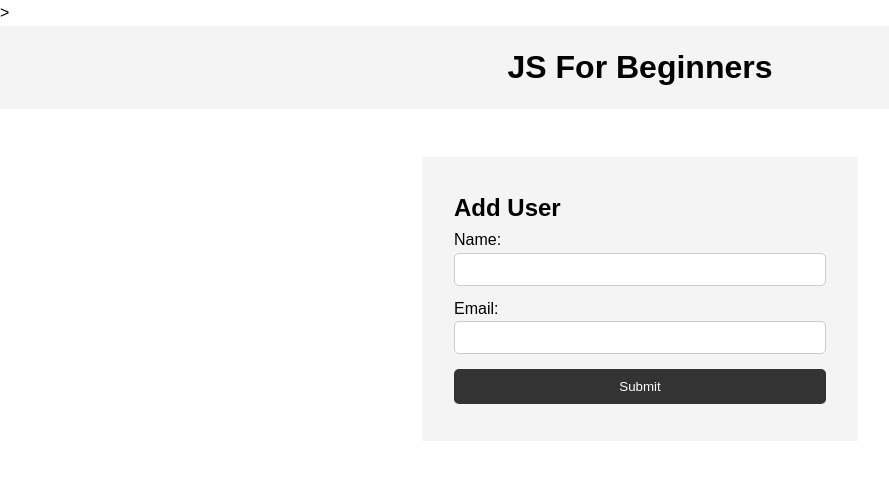
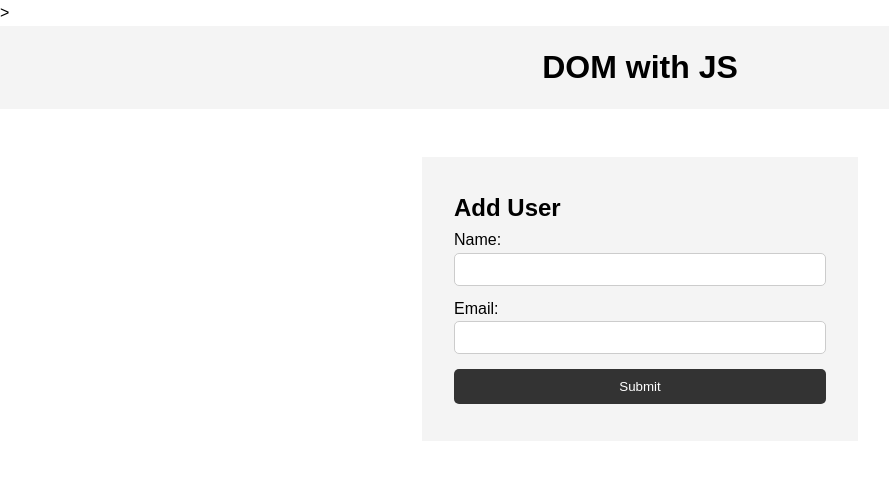
Before and after one commit to pranav0904/dom-form-0.1, a plain HTML site: page index.html in a window 1280 px wide. Shown: the whole page, without its empty margins (0-889 px from the left). Drawn offline with Linux system fonts and the light colour scheme; files that its build step writes are made by us from their sources.

Commit message:
Adding SS

```diff
--- a/index.html
+++ b/index.html
@@ -15,12 +15,12 @@
     <meta charset="UTF-8" />
     <meta name="viewport" content="width=device-width, initial-scale=1.0" />
     <meta http-equiv="X-UA-Compatible" content="ie=edge" />
-    <title>JS For Beginners</title>
+    <title>Dom with JS</title>
     <link rel="stylesheet" href="style.css">
   </head>
   <body>
     <header>
-      <h1>JS For Beginners</h1>
+      <h1>DOM with JS</h1>
     </header>
 
     <section class="container">
```
Also changed, not shown: ss/1.png (added), ss/2.png (added), ss/3.png (added), ss/4.png (added).
